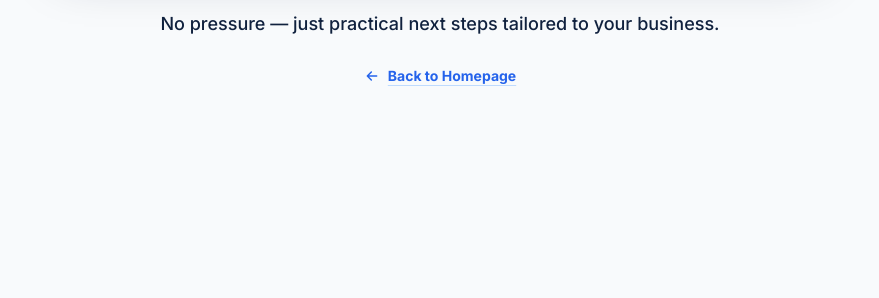
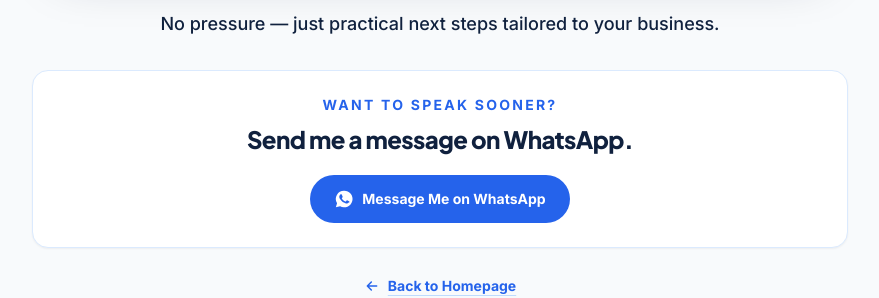
Before and after one commit to bidhansunuwar/landing-page-consultation, a Next.js app: page /thank-you in a window 1280 px wide. Shown: the part 995-1293 px from the top of the page, without its empty margins (200-1079 px from the left). Before the commit the page ends 1149 px from the top, so only its background shows below. Built offline with nearby package versions, Linux system fonts and the light colour scheme.

Commit message:
Restore thank-you WhatsApp CTA

```diff
--- a/app/thank-you/page.tsx
+++ b/app/thank-you/page.tsx
@@ -42,7 +42,7 @@
           </div>
 
           <p className="mx-auto mt-5 max-w-2xl text-pretty text-base leading-7 text-muted sm:text-lg">
-            This 2-minute video explains what happens next and how we can help you get better marketing results.
+            This 15-second video explains what happens next and how we can help you get better marketing results.
           </p>
 
           <div className="mt-8 overflow-hidden rounded-2xl border border-slate-200 bg-white p-2 shadow-card sm:mt-10 sm:p-3">
@@ -60,6 +60,23 @@
           <p className="mt-7 text-base font-medium text-ink sm:text-lg">
             No pressure — just practical next steps tailored to your business.
           </p>
+          <section className="mt-8 rounded-2xl border border-blue-100 bg-white px-5 py-6 shadow-sm sm:px-8" aria-labelledby="whatsapp-title">
+            <p className="text-sm font-bold uppercase tracking-[0.16em] text-primary">Want to speak sooner?</p>
+            <h2 id="whatsapp-title" className="mt-2 text-xl font-black tracking-[-0.025em] text-ink sm:text-2xl">
+              Send me a message on WhatsApp.
+            </h2>
+            <a
+              href="https://wa.me/message/A4SBUNT4IUFKP1"
+              target="_blank"
+              rel="noreferrer"
+              className="mt-5 inline-flex min-h-12 items-center justify-center rounded-full bg-primary px-6 py-3 text-sm font-bold text-white shadow-glow transition hover:-translate-y-0.5 hover:bg-primary-dark focus-visible:outline-primary"
+            >
+              <svg viewBox="0 0 24 24" className="mr-2 h-5 w-5" fill="currentColor" aria-hidden="true">
+                <path d="M12.04 2a9.84 9.84 0 0 0-8.36 15.04L2.23 22l5.11-1.34A9.98 9.98 0 1 0 12.04 2Zm5.8 14.02c-.24.68-1.4 1.28-1.93 1.35-.5.07-1.12.1-1.8-.12-.42-.13-.96-.31-1.65-.61-2.9-1.26-4.79-4.2-4.93-4.4-.14-.2-1.18-1.58-1.18-3.02 0-1.44.76-2.14 1.03-2.43.27-.29.59-.36.78-.36.2 0 .4 0 .57.01.19.01.45-.07.7.52.25.6.85 2.06.92 2.2.08.15.13.32.02.52-.1.2-.16.32-.32.5-.16.18-.33.4-.47.54-.16.16-.32.34-.14.67.18.33.78 1.28 1.68 2.08 1.16 1.03 2.13 1.35 2.44 1.5.3.15.48.12.66-.07.18-.2.76-.88.96-1.18.2-.3.4-.25.68-.15.28.1 1.78.84 2.08.99.3.15.5.22.57.34.07.12.07.7-.17 1.38Z" />
+              </svg>
+              Message Me on WhatsApp
+            </a>
+          </section>
           <Link href="/" className="mt-7 inline-flex items-center gap-2 text-sm font-bold text-primary underline decoration-blue-200 underline-offset-4 transition hover:text-primary-dark focus-visible:outline-primary">
             <svg viewBox="0 0 24 24" className="h-4 w-4" fill="none" stroke="currentColor" strokeWidth="2.25" aria-hidden="true">
               <path d="M19 12H5M11 18l-6-6 6-6" strokeLinecap="round" strokeLinejoin="round" />
```
